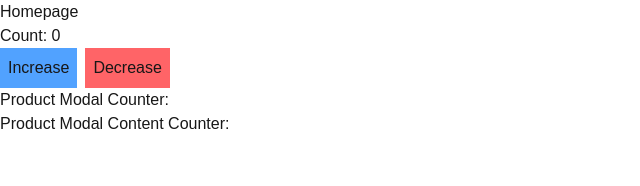
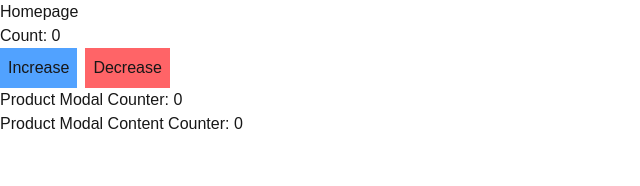
Before and after one commit to crazymeeks/next-js-codexa, a Next.js app: page / in a window 1280 px wide. Shown: the top 186 px of the page, without its empty margins (0-640 px from the left). Built offline with nearby package versions, Linux system fonts and the light colour scheme.

Commit message:
implement redux

```diff
--- a/src/app/page.js
+++ b/src/app/page.js
@@ -14,3 +14,8 @@ export default function Home() {
 
 // about - slug
 // localhost:3000/about
+
+// Homepage
+//   - ProductList
+//     - ProductModal
+//       - ProductModalContent
--- a/src/components/products/ProductList.js
+++ b/src/components/products/ProductList.js
@@ -15,7 +15,7 @@ const ProductList = () => {
   };
 
   const handleDecrease = () => {
-
+    dispatch(cartSlice.actions.handleDecrease());
   };
 
   return (
--- a/src/components/products/ProductModal.js
+++ b/src/components/products/ProductModal.js
@@ -1,10 +1,14 @@
 import ProductModalContent from "./ProductModalContent";
+import { useSelector } from "react-redux";
+
 
 const ProductModal = () => {
 
+    const cart = useSelector((state) => state.cart);
+
     return (
       <>
-      <div>Product Modal Counter: </div>
+      <div>Product Modal Counter: {cart.counter}</div>
       <ProductModalContent/>
     </>
     );
--- a/src/components/products/ProductModalContent.js
+++ b/src/components/products/ProductModalContent.js
@@ -1,9 +1,12 @@
+import { useSelector } from "react-redux";
+
 const ProductModalContent = () => {
 
+  const cart = useSelector((state) => state.cart);
 
   return (
       <>
-      <div>Product Modal Content Counter: </div>
+      <div>Product Modal Content Counter: {cart.counter}</div>
     </>
     );
 };
--- a/src/redux/features/cart/cartSlice.js
+++ b/src/redux/features/cart/cartSlice.js
@@ -14,6 +14,8 @@ export const cartSlice = createSlice({
       state.counter++;
     },
 
-    handleDecrease: (state) => {},
+    handleDecrease: (state) => {
+      state.counter--;
+    },
   }
 });
```
